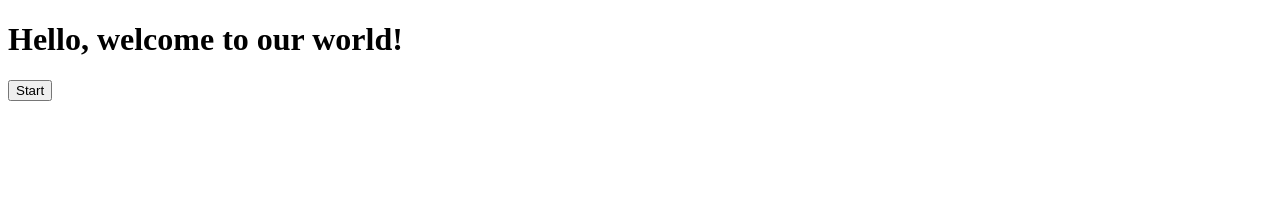
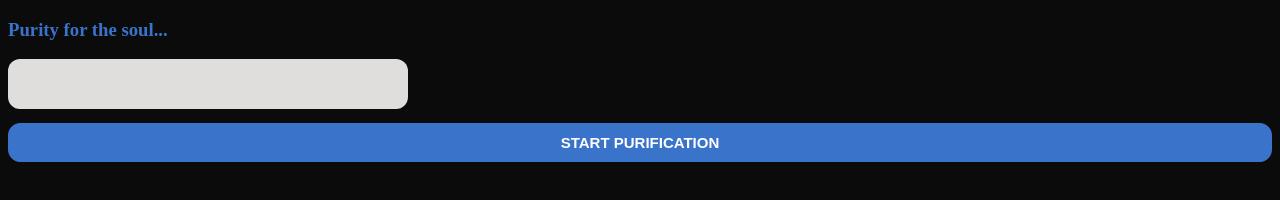
Before and after one commit to believemanasseh/audio-purifier-extension, a browser extension: page index.html in a window 1280 px wide. Drawn offline with Linux system fonts and the light colour scheme.

Commit message:
feat: add minimal popup page ui styling

```diff
--- a/index.html
+++ b/index.html
@@ -2,12 +2,43 @@
 <html>
 
 <head>
+    <title>Audio Purifier</title>
     <script src="index.js" defer></script>
+    <style>
+        :root {
+            background-color: rgb(11, 11, 11);
+        }
+
+        h3 {
+            color: rgb(57, 115, 202);
+        }
+
+        #spectrogram {
+            width: 400px;
+            height: 50px;
+            background-color: rgb(224, 221, 221);
+            border-radius: 12px;
+        }
+
+        #btn {
+            background-color: rgb(57, 115, 202);
+            color: white;
+            border-radius: 12px;
+            border: 1px solid rgb(57, 115, 202);
+            padding: 10px;
+            width: 100%;
+            font-size: 15px;
+            cursor: pointer;
+            font-weight: 600;
+            margin: 10px 0px;
+        }
+    </style>
 </head>
 
 <body>
-    <h1>Hello, welcome to our world!</h1>
-    <button id="btn">Start</button>
+    <h3>Purity for the soul...</h3>
+    <canvas id="spectrogram"></canvas>
+    <button id="btn">START PURIFICATION</button>
 </body>
 
 </html>
--- a/index.js
+++ b/index.js
@@ -5,10 +5,10 @@ document.getElementById("btn").addEventListener("click", () => {
 
     if (isPurifying) {
       chrome.tabs.sendMessage(tab.id, { action: "stopPurifying" });
-      button.textContent = "Start Purification";
+      button.textContent = "START PURIFICATION";
     } else {
       chrome.tabs.sendMessage(tab.id, { action: "startPurifying" });
-      button.textContent = "Stop Purification";
+      button.textContent = "STOP PURIFICATION";
     }
 
     localStorage.setItem("isPurifying", !isPurifying);
```
